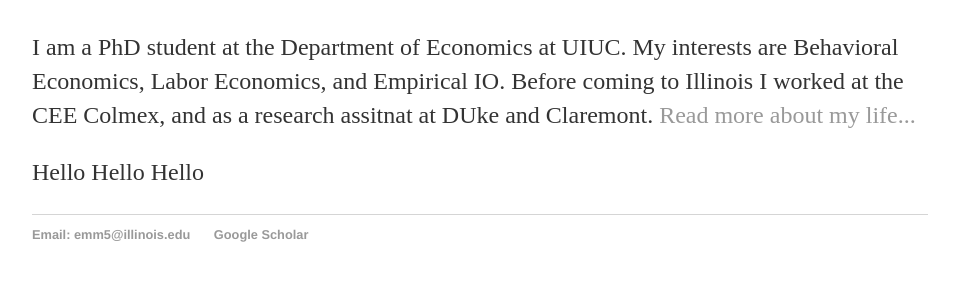
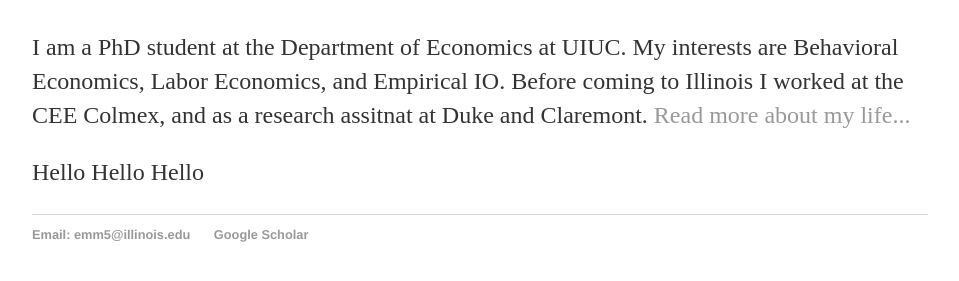
Before and after one commit to edmedina17/edmedina17.github.io, a Jekyll site: the page built from index.html, in a window 1280 px wide. Shown: the part 221-502 px from the top of the page, without its empty margins (160-1119 px from the left). Built offline with Jekyll 4.4.1, drawn with Linux system fonts in a browser that asks for light colours.

Commit message:
Update index.html

```diff
--- a/index.html
+++ b/index.html
@@ -3,19 +3,10 @@
 title: Eduardo Medina-Cortina
 ---
 <div class="blurb">
-
-
-
-
-
 	<h1> Hi, I'm Eduardo Medina! Bienvenido to my website</h1>
-
-	<p> </a></p>
-	<p> </a></p>
-	<p>I am a PhD student at the Department of Economics at UIUC. My interests are Behavioral Economics, Labor Economics, and Empirical IO. Before coming to Illinois I worked at the CEE Colmex, and as a research assitnat at DUke and Claremont. <a href="/about">Read more about my life...</a></p>
+	<p>I am a PhD student at the Department of Economics at UIUC.
+	My interests are Behavioral Economics, Labor Economics,
+	and Empirical IO. Before coming to Illinois I worked at the CEE Colmex,
+	and as a research assitnat at Duke and Claremont. <a href="/about">Read more about my life...</a></p>
 	<p> Hello Hello Hello </a></p>
-	<p> </a></p>
-	<p> </a></p>
-	<p> </a></p>
-	<p> </a></p>
 </div><!-- /.blurb -->
```
